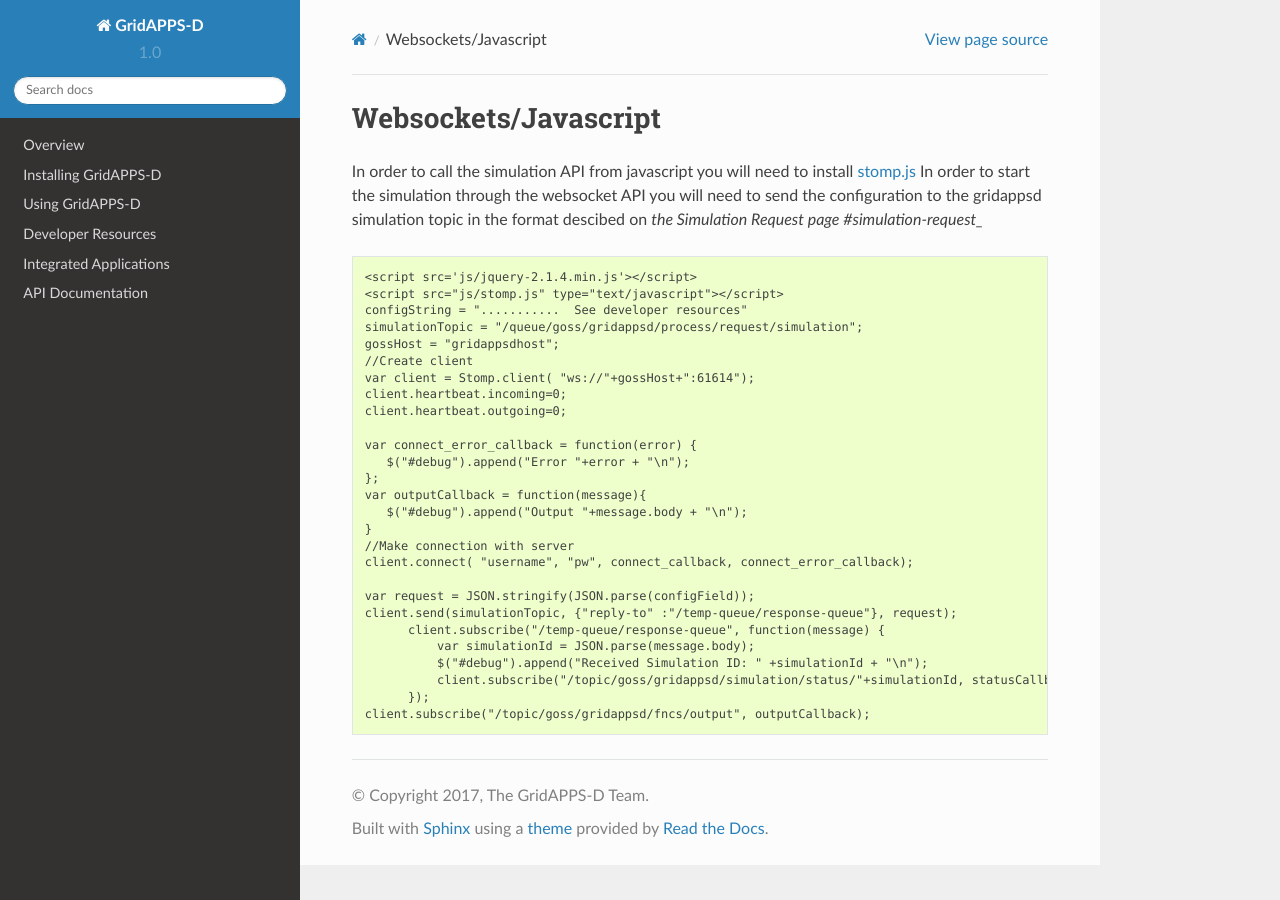
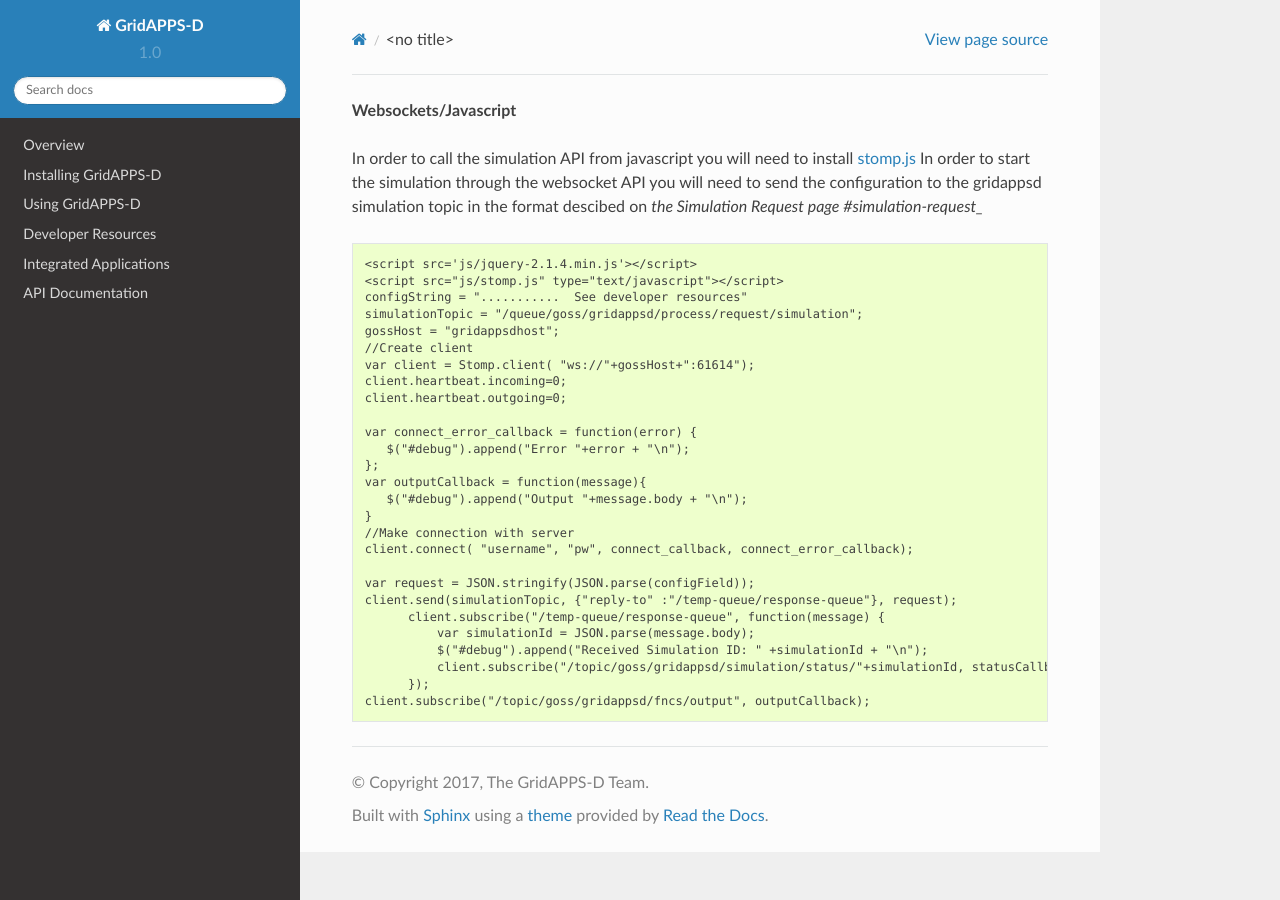
Before and after one commit to GRIDAPPSD/GOSS-GridAPPS-D, a Sphinx documentation site: the page built from docs/source/using_gridappsd/api_examples/starting_in_websockets.rst, in a window 1280 px wide. Built offline with Sphinx 7.4.7 and the Read the Docs theme 2.0.0, drawn with Linux system fonts in a browser that asks for light colours; pages that are not in the unit, such as notebooks, are missing from menus.

Commit message:
Update starting_in_websockets.rst

```diff
--- a/docs/source/using_gridappsd/api_examples/starting_in_websockets.rst
+++ b/docs/source/using_gridappsd/api_examples/starting_in_websockets.rst
@@ -1,5 +1,5 @@
-Websockets/Javascript
-***********************
+**Websockets/Javascript**
+
 In order to call the simulation API from javascript you will need to install `stomp.js <http://jmesnil.net/stomp-websocket/doc/>`_
 In order to start the simulation through the websocket API you will need to send the configuration to the gridappsd simulation topic in the format descibed on `the Simulation Request page #simulation-request_`
 
```
